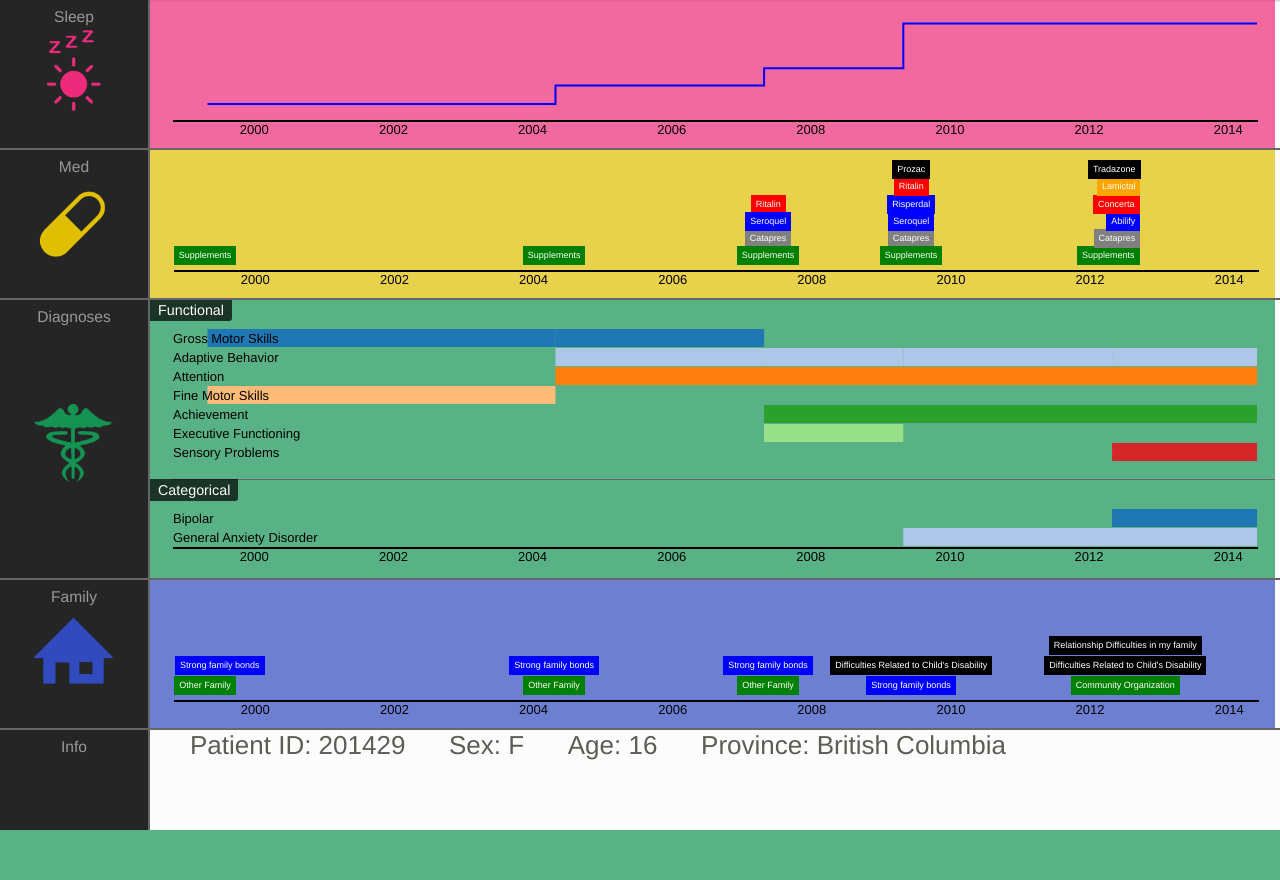
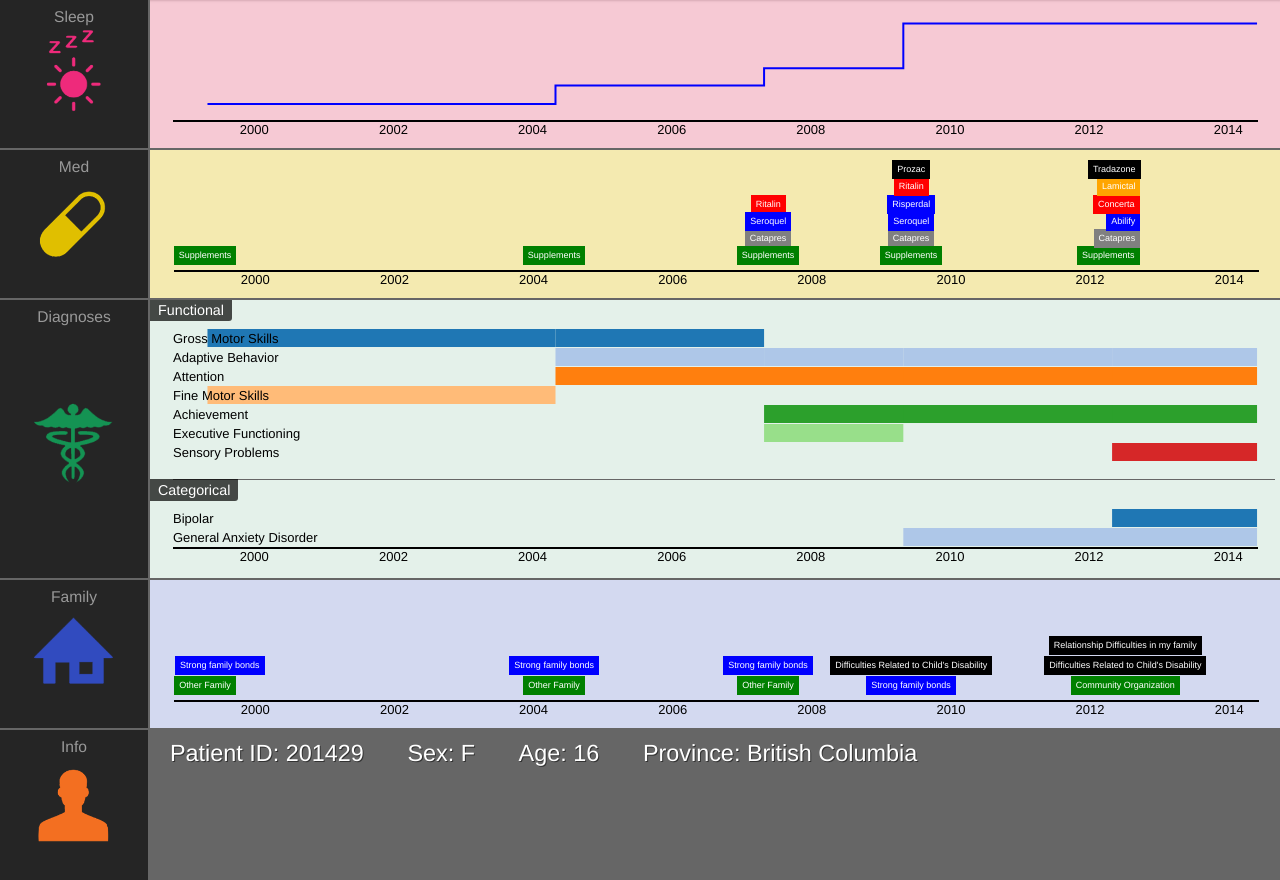
Before and after one commit to tedhuang/medCV, a Django app: template medCV/report/templates/report/index.html in a window 1280 px wide. Shown: the part 52-932 px from the top of the page. Before the commit the page ends 882 px from the top, so only its background shows below. Run offline with Django 3.2, Linux system fonts and the light colour scheme; the template is opened without the code that fills it, so the values that code supplies are empty; some libraries are stand-ins or nearby versions.

Commit message:
fixing up colors andthings

```diff
--- a/medCV/report/static/css/report.css
+++ b/medCV/report/static/css/report.css
@@ -1,7 +1,7 @@
 body {
   font: 13px "Helvetica" !important;
   background: #fcfcfc;
-/*  background-image: url('../images/stripe-bg.png');*/
+  /*background-image: url('../images/stripe-bg.png');*/
 
 }
 .navbar{
@@ -20,6 +20,7 @@
 
 .info{
   height: 200px;
+  background: #666;
 }
 .chart{
   position: relative;
@@ -99,8 +100,8 @@
 }
 
 /**** background category-label ***/
-.chart > .category-label{
-  background-image: url('../images/sleep.png');
+.chart > .category-label,
+.info > .category-label{
   background-position: 50% 50%;
   background-size: 66%;
   background-repeat: no-repeat;
@@ -121,9 +122,26 @@
 .family > .category-label {
     background-image: url('../images/family.png');
 }
-/*.info > .category-label {
-      background-image: url('/images/background.png');
-}*/
+.info > .category-label {
+  background-image: url('../images/background.png');
+}
+
+.sleep.chart{
+  background-color: rgba(236, 124, 151, 0.4)
+}
+.medication.chart{
+  background-color: rgba(224, 191, 0, 0.3)
+}
+
+.diagnoses.chart{
+  background-color: rgba(20, 147, 83, 0.1)
+}
+
+.family.chart{
+  background-color: rgba(49, 75, 191, 0.2)
+}
+
+
 
 .timeline{
   margin-left:150px;
@@ -160,9 +178,6 @@
 
 #diag-overview {
   margin-left: 23px
-}
-.info .timeline{
-
 }
 
 /* annotation */
@@ -304,8 +319,17 @@
   display: inline-block;
 }
 
+.info-container{
+  padding: 10px;
+}
+
 .detail-info{
-    font-size: 2em;
-    margin-left: 40px;
-    color: #5b5e55;
+    font-size: 1.8em;
+    margin-right: 40px;
+    color: #fff;
+    text-shadow: 1px 1px 0px #333;
 }
+
+.detail-info:first-child{
+  margin-left: 20px;
+}
--- a/medCV/report/static/js/report.js
+++ b/medCV/report/static/js/report.js
@@ -33,8 +33,8 @@
     function initialize(){
 
         var footerHeight = $(window).height() - $(".info").position().top
-        if (footerHeight < 100) {
-            footerHeight = 100;
+        if (footerHeight < 150) {
+            footerHeight = 150;
         }
         console.log(footerHeight)
         $(".info").height(footerHeight)
--- a/medCV/report/templates/report/index.html
+++ b/medCV/report/templates/report/index.html
@@ -25,7 +25,7 @@
     <div id="charts-container">
         <div class="sleep chart">
           <div class="category-label expandable">Sleep</div>
-          <div class="graph" style="background-color: rgba(238, 43, 122, 0.7);">
+          <div class="graph" style="">
             <div style="margin-left: 23px" id="sleep-overview" class="overview"></div>
             <div class="overview"></div>
             <div class="detailed">
@@ -66,7 +66,7 @@
         </div>
         <div class="medication chart">
           <div class="category-label">Med</div>
-          <div class="graph"  style="background-color: rgba(224, 191, 0, 0.7)">
+          <div class="graph">
             <div class="overview" style="height: 120px"></div>
             <div class="detailed">
             </div>
@@ -74,7 +74,7 @@
         </div>
         <div class="diagnoses chart" style="height: 280px">
           <div class="category-label">Diagnoses</div>
-          <div class="graph" style="background-color: rgba(20, 147, 83, 0.7)">
+          <div class="graph" style="">
             <div class="overview">
               <div id="diag-overview">
                 <div id="diag1">
@@ -90,7 +90,7 @@
         </div>
         <div class="family chart">
           <div class="category-label">Family</div>
-          <div class="graph" style="background-color: rgba(49, 75, 191, 0.7)">
+          <div class="graph">
             <div class="overview" style="height: 120px"></div>
             <div class="detailed"></div>
           </div>
@@ -101,11 +101,12 @@
       <div class="category-label">
         <span>Info</span>
       </div>
-      <span class="detail-info">Patient ID: 201429</span>
-      <span class="detail-info">Sex: F</span>
-      <span class="detail-info">Age: 16</span>
-      <span class="detail-info">Province: British Columbia</span>
-      <div class="events"></div>
+      <div class="info-container">
+        <span class="detail-info">Patient ID: 201429</span>
+        <span class="detail-info">Sex: F</span>
+        <span class="detail-info">Age: 16</span>
+        <span class="detail-info">Province: British Columbia</span>
+      </div>
     </div>
 </div>
 
```
